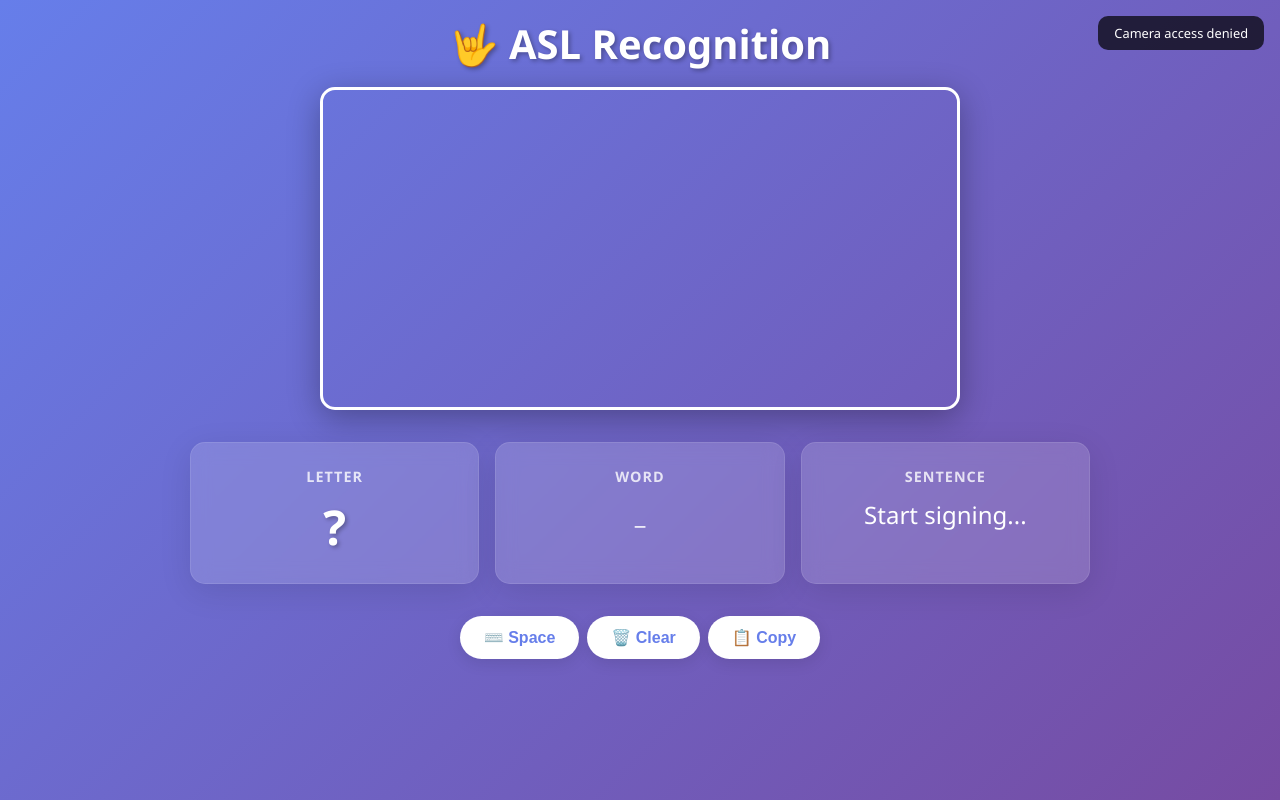
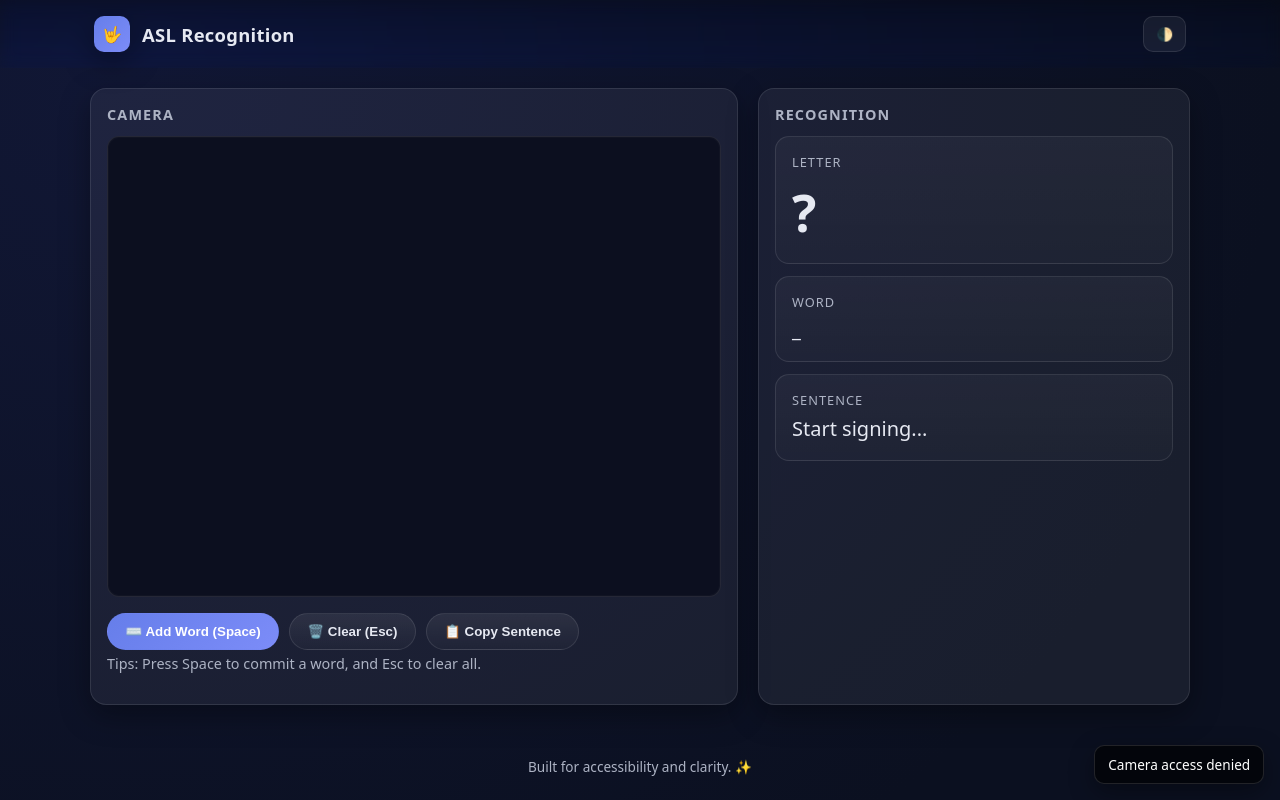
Before and after one commit to nihalshx/MINI_PROJECT-SIGN_LANGUAGE_TRANSLATOR, a Flask app: page / in a window 1280 px wide. Run offline with Flask 3, Linux system fonts and the light colour scheme; parts of the project's set-up code (start-up, migrations or seed data) failed here and were passed over; some libraries are stand-ins or nearby versions.

Commit message:
Refactor index.html for improved styling and layout; add theme toggle functionality

```diff
--- a/templates/index.html
+++ b/templates/index.html
@@ -4,141 +4,198 @@
     <meta charset="UTF-8">
     <meta name="viewport" content="width=device-width, initial-scale=1.0">
     <title>🤟 ASL Recognition</title>
+    <meta name="color-scheme" content="light dark">
     <script src="https://cdnjs.cloudflare.com/ajax/libs/socket.io/4.0.0/socket.io.js"></script>
     <style>
-        * { margin: 0; padding: 0; box-sizing: border-box; }
+        :root {
+            --bg: #0b1020;
+            --bg-accent: #111735;
+            --primary: #7C8CF8;
+            --primary-600: #667eea;
+            --text: #e6e9f2;
+            --muted: #adb3c4;
+            --surface: rgba(255,255,255,0.06);
+            --surface-2: rgba(255,255,255,0.1);
+            --ring: rgba(124, 140, 248, 0.5);
+            --shadow: 0 10px 30px rgba(0,0,0,0.35);
+        }
+
+        [data-theme="light"] {
+            --bg: #f7f8fc;
+            --bg-accent: #eef1ff;
+            --primary: #4f46e5;
+            --primary-600: #4338ca;
+            --text: #0f172a;
+            --muted: #475569;
+            --surface: rgba(0,0,0,0.04);
+            --surface-2: rgba(0,0,0,0.08);
+            --ring: rgba(79, 70, 229, 0.35);
+            --shadow: 0 10px 30px rgba(2,6,23,0.15);
+        }
+
+        * { box-sizing: border-box; }
+        html, body { height: 100%; }
         body {
-            font-family: 'Segoe UI', system-ui, Arial, sans-serif;
-            background: linear-gradient(135deg, #667eea 0%, #764ba2 100%);
-            color: white;
+            margin: 0;
+            font-family: ui-sans-serif, system-ui, -apple-system, Segoe UI, Roboto, Arial, Noto Sans, sans-serif;
+            color: var(--text);
+            background: radial-gradient(90% 120% at 10% 10%, var(--bg-accent), var(--bg)),
+                        radial-gradient(70% 90% at 90% 10%, rgba(124,140,248,0.08), transparent 60%);
+            display: grid;
+            grid-template-rows: auto 1fr auto;
             min-height: 100vh;
-            padding: 1rem;
         }
-        .container {
-            max-width: 900px;
-            margin: 0 auto;
-            text-align: center;
+
+        .container { width: min(1100px, 92%); margin: 0 auto; }
+
+        header {
+            position: sticky; top: 0; z-index: 10;
+            backdrop-filter: saturate(140%) blur(8px);
+            background: linear-gradient(180deg, rgba(0,0,0,0.25), rgba(0,0,0,0));
         }
-        h1 {
-            font-size: 2.5rem;
-            margin-bottom: 1rem;
-            text-shadow: 2px 2px 4px rgba(0,0,0,0.3);
+        .nav {
+            display: flex; align-items: center; justify-content: space-between;
+            padding: 1rem 0.25rem;
         }
+        .brand { display: flex; align-items: center; gap: .75rem; }
+        .brand-badge {
+            width: 36px; height: 36px; border-radius: 10px;
+            display: grid; place-items: center;
+            color: white; background: linear-gradient(135deg, var(--primary-600), var(--primary));
+            box-shadow: var(--shadow);
+        }
+        .brand h1 { font-size: 1.15rem; letter-spacing: .3px; margin: 0; }
+        .nav-actions { display: flex; align-items: center; gap: .5rem; }
+
+        .icon-btn {
+            background: var(--surface);
+            border: 1px solid var(--surface-2);
+            color: var(--text);
+            border-radius: 10px; padding: .6rem .75rem; cursor: pointer;
+            display: inline-flex; align-items: center; gap: .5rem;
+            transition: transform .15s ease, background .2s ease, border-color .2s ease, box-shadow .2s ease;
+        }
+        .icon-btn:hover { transform: translateY(-1px); border-color: var(--ring); box-shadow: 0 6px 18px rgba(0,0,0,0.18); }
+        .icon-btn:focus-visible { outline: none; box-shadow: 0 0 0 3px var(--ring); }
+
+        main { padding: 1.25rem 0 2rem; }
+        .layout {
+            display: grid; gap: 1.25rem;
+            grid-template-columns: 1.2fr .8fr;
+        }
+        @media (max-width: 980px) { .layout { grid-template-columns: 1fr; } }
+
+        .panel {
+            background: var(--surface);
+            border: 1px solid var(--surface-2);
+            border-radius: 16px;
+            padding: 1rem; box-shadow: var(--shadow);
+        }
+        .panel-title { margin: 0 0 .75rem; font-size: .9rem; color: var(--muted); text-transform: uppercase; letter-spacing: .08em; }
+
         #video {
-            width: 100%;
-            max-width: 640px;
-            border: 3px solid white;
-            border-radius: 15px;
-            margin: 1rem auto;
-            display: block;
-            box-shadow: 0 8px 32px rgba(0,0,0,0.3);
+            width: 100%; aspect-ratio: 4/3; background: #0c0f1f;
+            border-radius: 12px; display: block;
+            border: 1px solid var(--surface-2);
+            box-shadow: inset 0 0 0 1px rgba(255,255,255,0.02);
         }
-        .display-grid {
-            display: grid;
-            grid-template-columns: repeat(auto-fit, minmax(250px, 1fr));
-            gap: 1rem;
-            margin: 2rem 0;
+
+        .stats { display: grid; gap: .75rem; }
+        .card { background: linear-gradient(180deg, rgba(255,255,255,0.04), rgba(255,255,255,0.02));
+                border: 1px solid var(--surface-2); border-radius: 14px; padding: 1rem; }
+        .card .label { font-size: .8rem; color: var(--muted); text-transform: uppercase; letter-spacing: .08em; margin-bottom: .35rem; }
+        #letter { font-size: clamp(2.25rem, 4vw, 3.25rem); font-weight: 800; letter-spacing: .04em; }
+        #word, #sentence { font-size: clamp(1.05rem, 1.8vw, 1.25rem); min-height: 1.8rem; word-wrap: break-word; }
+
+        .controls { display: flex; flex-wrap: wrap; gap: .6rem; margin-top: 1rem; }
+        .btn {
+            border: 1px solid var(--surface-2);
+            background: linear-gradient(180deg, rgba(255,255,255,0.08), rgba(255,255,255,0.02));
+            color: var(--text); border-radius: 999px;
+            padding: .65rem 1.1rem; font-weight: 600; cursor: pointer;
+            transition: transform .15s ease, box-shadow .2s ease, border-color .2s ease, background .2s ease;
         }
-        .box {
-            background: rgba(255,255,255,0.15);
-            backdrop-filter: blur(10px);
-            padding: 1.5rem;
-            border-radius: 15px;
-            box-shadow: 0 8px 32px rgba(0,0,0,0.1);
-            border: 1px solid rgba(255,255,255,0.1);
+        .btn:hover { transform: translateY(-1px); border-color: var(--ring); box-shadow: 0 8px 25px rgba(0,0,0,0.22); }
+        .btn:focus-visible { outline: none; box-shadow: 0 0 0 3px var(--ring); }
+        .btn-primary { background: linear-gradient(135deg, var(--primary-600), var(--primary)); color: #fff; border-color: transparent; }
+
+        .tips { color: var(--muted); font-size: .9rem; margin-top: .25rem; }
+
+        .status {
+            position: fixed; right: 1rem; bottom: 1rem; z-index: 20;
+            background: rgba(0,0,0,0.65);
+            color: #fff; padding: .55rem .8rem; border-radius: 10px;
+            font-size: .85rem; border: 1px solid rgba(255,255,255,0.12);
+            box-shadow: 0 8px 24px rgba(0,0,0,0.35);
         }
-        .label {
-            font-size: 0.9rem;
-            font-weight: 600;
-            margin-bottom: 0.5rem;
-            text-transform: uppercase;
-            letter-spacing: 1px;
-            opacity: 0.8;
-        }
-        #letter {
-            font-size: 3rem;
-            font-weight: bold;
-            text-shadow: 2px 2px 4px rgba(0,0,0,0.3);
-        }
-        #word, #sentence {
-            font-size: 1.5rem;
-            font-weight: 500;
-            min-height: 2.5rem;
-            word-wrap: break-word;
-            display: flex;
-            align-items: center;
-            justify-content: center;
-        }
-        .controls {
-            display: flex;
-            flex-wrap: wrap;
-            gap: 0.5rem;
-            justify-content: center;
-            margin: 2rem 0;
-        }
-        .btn {
-            background: #ffffff;
-            color: #667eea;
-            border: none;
-            padding: 0.75rem 1.5rem;
-            border-radius: 25px;
-            font-size: 1rem;
-            font-weight: 600;
-            cursor: pointer;
-            transition: all 0.3s ease;
-            box-shadow: 0 4px 15px rgba(0,0,0,0.1);
-        }
-        .btn:hover {
-            transform: translateY(-2px);
-            box-shadow: 0 6px 20px rgba(0,0,0,0.2);
-        }
-        .status {
-            position: fixed;
-            top: 1rem;
-            right: 1rem;
-            background: rgba(0,0,0,0.7);
-            padding: 0.5rem 1rem;
-            border-radius: 10px;
-            font-size: 0.8rem;
-        }
-        @media (max-width: 768px) {
-            h1 { font-size: 1.8rem; }
-            .display-grid { grid-template-columns: 1fr; }
-            #letter { font-size: 2.5rem; }
-        }
+
+        footer { color: var(--muted); font-size: .85rem; padding: 1rem 0 1.5rem; text-align: center; }
     </style>
 </head>
 <body>
-    <div class="container">
-        <h1>🤟 ASL Recognition</h1>
-
-        <video id="video" autoplay muted></video>
-
-        <div class="display-grid">
-            <div class="box">
-                <div class="label">Letter</div>
-                <div id="letter">?</div>
+    <header>
+        <div class="container nav" role="navigation" aria-label="Top navigation">
+            <div class="brand">
+                <div class="brand-badge" aria-hidden="true">🤟</div>
+                <h1>ASL Recognition</h1>
             </div>
-            <div class="box">
-                <div class="label">Word</div>
-                <div id="word">_</div>
-            </div>
-            <div class="box">
-                <div class="label">Sentence</div>
-                <div id="sentence">Start signing...</div>
+            <div class="nav-actions">
+                <button class="icon-btn" id="themeToggle" aria-label="Toggle theme" title="Toggle theme">🌓</button>
             </div>
         </div>
+    </header>
 
-        <div class="controls">
-            <button class="btn" onclick="commitWord()">⌨️ Space</button>
-            <button class="btn" onclick="clearAll()">🗑️ Clear</button>
-            <button class="btn" onclick="copyText()">📋 Copy</button>
+    <main>
+        <div class="container layout">
+            <section class="panel" aria-labelledby="camera-title">
+                <h2 id="camera-title" class="panel-title">Camera</h2>
+                <video id="video" autoplay muted playsinline aria-label="Camera preview"></video>
+                <div class="controls" role="group" aria-label="Actions">
+                    <button class="btn btn-primary" onclick="commitWord()">⌨️ Add Word (Space)</button>
+                    <button class="btn" onclick="clearAll()">🗑️ Clear (Esc)</button>
+                    <button class="btn" onclick="copyText()">📋 Copy Sentence</button>
+                </div>
+                <p class="tips">Tips: Press Space to commit a word, and Esc to clear all.</p>
+            </section>
+
+            <aside class="panel" aria-labelledby="recognition-title">
+                <h2 id="recognition-title" class="panel-title">Recognition</h2>
+                <div class="stats">
+                    <div class="card">
+                        <div class="label">Letter</div>
+                        <div id="letter" aria-live="polite">?</div>
+                    </div>
+                    <div class="card">
+                        <div class="label">Word</div>
+                        <div id="word" aria-live="polite">_</div>
+                    </div>
+                    <div class="card">
+                        <div class="label">Sentence</div>
+                        <div id="sentence" aria-live="polite">Start signing...</div>
+                    </div>
+                </div>
+            </aside>
         </div>
-    </div>
+    </main>
 
-    <div class="status" id="status">Connecting...</div>
+    <div class="status" id="status" role="status" aria-live="polite">Connecting...</div>
+
+    <footer>
+        <div class="container">Built for accessibility and clarity. ✨</div>
+    </footer>
 
     <script>
+        // Theme toggle (optional enhancement)
+        const rootEl = document.documentElement;
+        const savedTheme = localStorage.getItem('theme');
+        if (savedTheme) { rootEl.setAttribute('data-theme', savedTheme); }
+        const themeToggleBtn = document.getElementById('themeToggle');
+        themeToggleBtn?.addEventListener('click', () => {
+            const next = rootEl.getAttribute('data-theme') === 'light' ? 'dark' : 'light';
+            if (next === 'dark') rootEl.removeAttribute('data-theme'); else rootEl.setAttribute('data-theme', 'light');
+            localStorage.setItem('theme', next);
+        });
+
         const elements = {
             video: document.getElementById('video'),
             letter: document.getElementById('letter'),
@@ -150,7 +207,6 @@
         const socket = io();
         let canvas, ctx;
 
-        // Initialize camera
         async function initCamera() {
             try {
                 const stream = await navigator.mediaDevices.getUserMedia({
@@ -159,7 +215,6 @@
                 elements.video.srcObject = stream;
                 elements.status.textContent = 'Camera ready';
 
-                // Create canvas for frame processing
                 canvas = document.createElement('canvas');
                 ctx = canvas.getContext('2d');
 
@@ -170,7 +225,6 @@
             }
         }
 
-        // Process video frames
         function startProcessing() {
             setInterval(() => {
                 if (elements.video.readyState === 4) {
@@ -182,7 +236,6 @@
             }, 200);
         }
 
-        // Keyboard shortcuts
         document.addEventListener('keydown', (e) => {
             if (e.code === 'Space') {
                 e.preventDefault();
@@ -192,14 +245,8 @@
             }
         });
 
-        // Functions
-        function commitWord() {
-            socket.emit('commit_word');
-        }
-
-        function clearAll() {
-            socket.emit('clear_all');
-        }
+        function commitWord() { socket.emit('commit_word'); }
+        function clearAll() { socket.emit('clear_all'); }
 
         async function copyText() {
             try {
@@ -211,26 +258,17 @@
             }
         }
 
-        // Socket events
-        socket.on('connect', () => {
-            elements.status.textContent = 'Connected';
-        });
-
+        socket.on('connect', () => { elements.status.textContent = 'Connected'; });
         socket.on('prediction', (data) => {
             elements.letter.textContent = data.letter;
             elements.word.textContent = data.word || '_';
             elements.sentence.textContent = data.sentence || 'Start signing...';
-
             if (data.confidence > 0) {
                 elements.status.textContent = `Confidence: ${Math.round(data.confidence * 100)}%`;
             }
         });
+        socket.on('error', () => { elements.status.textContent = 'Processing error'; });
 
-        socket.on('error', (data) => {
-            elements.status.textContent = 'Processing error';
-        });
-
-        // Initialize
         initCamera();
     </script>
 </body>
```
